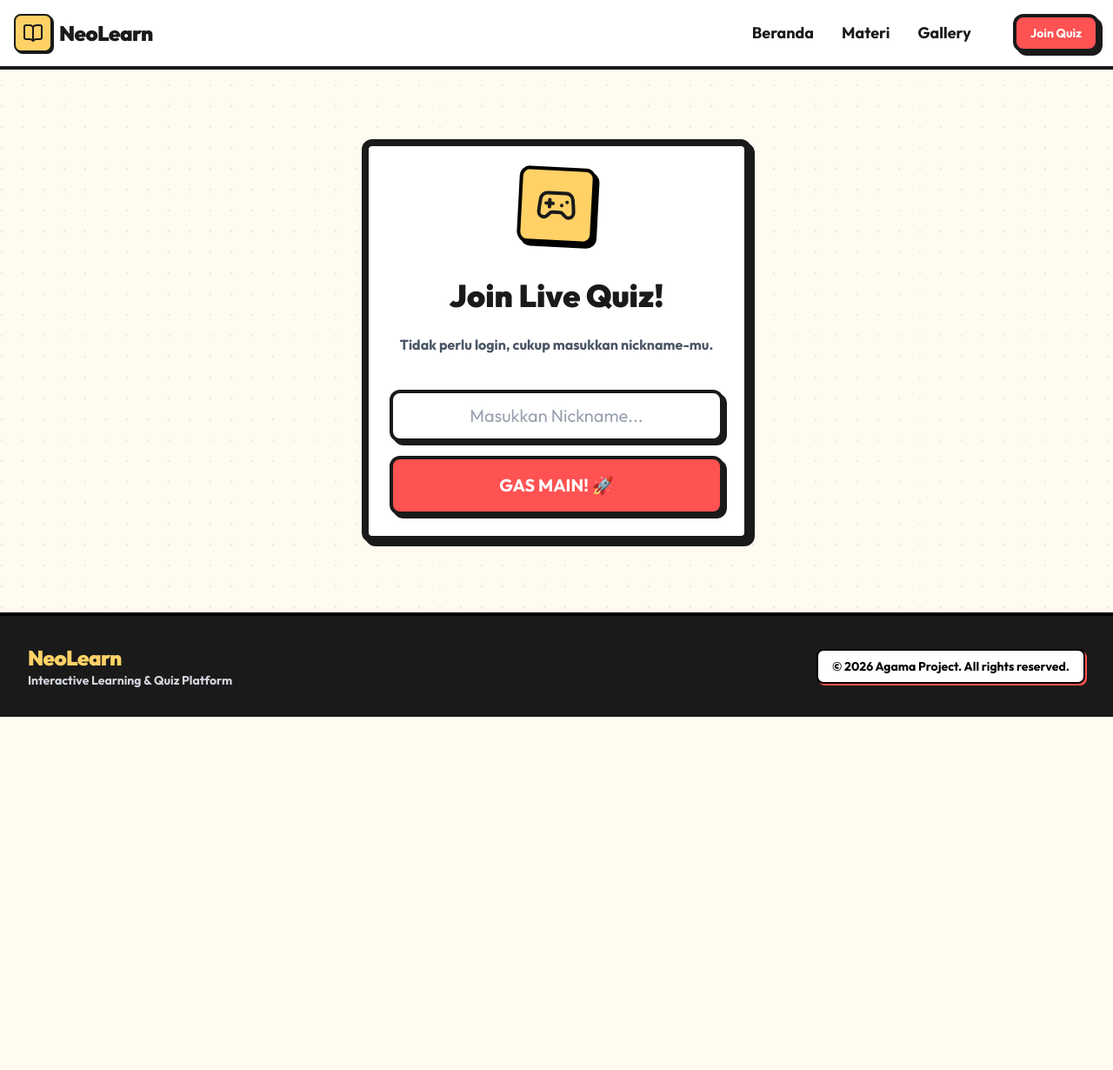
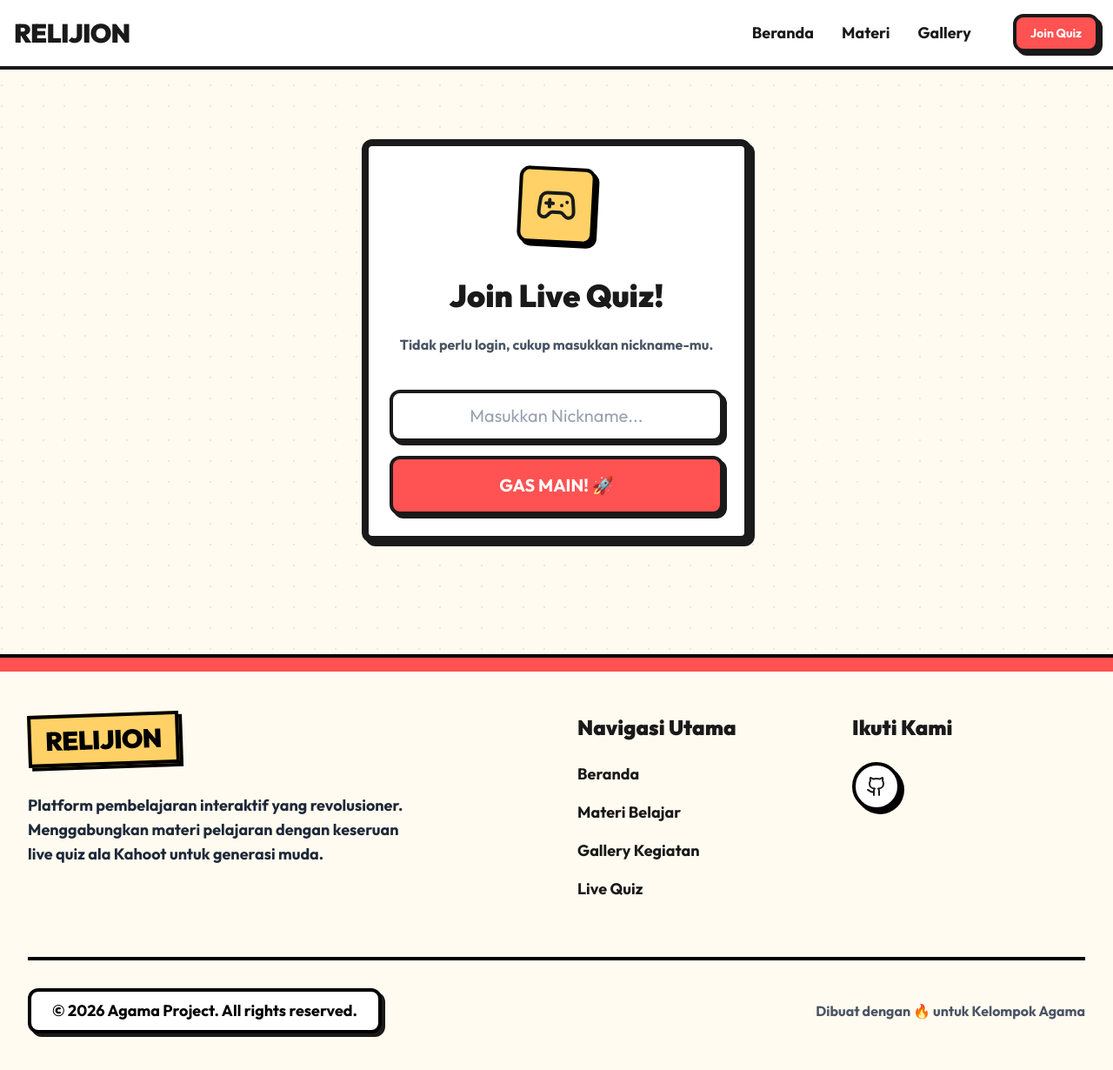
Before and after one commit to dimasrahmandaalfarizi/project-web-quiz, a Next.js app: page /quiz in a window 1280 px wide. Shown: the top 1230 px of the page at 87% size. Before the commit the page ends 824 px from the top, so only its background shows below. Built offline with nearby package versions, Linux system fonts and the light colour scheme.

Commit message:
feat: scaffold base application structure with homepage, layout components, and initial assets

```diff
--- a/src/app/layout.tsx
+++ b/src/app/layout.tsx
@@ -15,7 +15,7 @@ const geistMono = Geist_Mono({
 });
 
 export const metadata: Metadata = {
-  title: "NeoLearn | Interactive Learning & Quiz",
+  title: "RELIJION | Interactive Learning & Quiz",
   description: "Platform pembelajaran interaktif dan quiz realtime",
 };
 
--- a/src/app/page.tsx
+++ b/src/app/page.tsx
@@ -119,12 +119,12 @@ export default function Home() {
         >
           <div className="relative">
             <div className="absolute inset-0 bg-[var(--color-neo-green)] translate-x-4 translate-y-4 rounded-3xl border-4 border-black" />
-            <div className="relative z-10 w-full bg-white flex items-center justify-center rounded-3xl border-4 border-black aspect-[4/3]">
-              <div className="text-center">
-                <BookOpen className="w-24 h-24 md:w-32 md:h-32 mx-auto text-[var(--color-neo-primary)] opacity-50" />
-                <p className="mt-4 font-black text-xl md:text-2xl text-gray-400">GAMBAR ILUSTRASI</p>
-              </div>
-            </div>
+            {/* eslint-disable-next-line @next/next/no-img-element */}
+            <img
+              src="/hero.png"
+              alt="Students Learning"
+              className="relative z-10 w-full object-cover rounded-3xl border-4 border-black aspect-[4/3]"
+            />
             {/* Floating Badges */}
             <motion.div
               animate={{ y: [0, -10, 0] }}
@@ -185,8 +185,8 @@ export default function Home() {
       </section>
 
       {/* Features Section */}
-      <section className="py-12 bg-white -mx-4 md:-mx-8 px-4 md:px-8 border-y-4 border-black shadow-[0px_8px_0px_#000]">
-        <div className="max-w-7xl mx-auto py-8">
+      <section className="py-12 bg-white rounded-3xl border-4 border-black shadow-[8px_8px_0px_#000] px-4 md:px-8 my-12">
+        <div className="py-8">
           <div className="text-center mb-12">
             <h2 className="text-4xl font-black mb-4">Fitur Unggulan</h2>
             <p className="text-lg font-medium text-gray-700">Semua yang kamu butuhkan ada di sini.</p>
--- a/src/app/quiz/host/page.tsx
+++ b/src/app/quiz/host/page.tsx
@@ -11,7 +11,7 @@ type HostState = "LOBBY" | "PLAYING" | "LEADERBOARD";
 export default function HostQuizPage() {
   const [hostState, setHostState] = useState<HostState>("LOBBY");
   const [players] = useState(["Budi", "Siti", "Agus", "Dina", "Eko"]);
-  const [currentQuestion, setCurrentQuestion] = useState(1);
+  const [currentQuestion] = useState(1);
 
   return (
     <div className="flex flex-col items-center justify-center min-h-[70vh] py-8">
--- a/src/app/quiz/page.tsx
+++ b/src/app/quiz/page.tsx
@@ -5,7 +5,7 @@ import { NeoCard } from "@/components/ui/NeoCard";
 import { NeoInput } from "@/components/ui/NeoInput";
 import { motion, AnimatePresence } from "framer-motion";
 import { useState, useEffect } from "react";
-import { Trophy, Clock, Zap, Star, Gamepad2 } from "lucide-react";
+import { Trophy, Star, Gamepad2 } from "lucide-react";
 
 type GameState = "JOIN" | "WAITING" | "PLAYING" | "PODIUM" | "STATS";
 
@@ -30,7 +30,8 @@ export default function QuizPage() {
       const t = setTimeout(() => setTimeLeft(prev => prev - 1), 1000);
       return () => clearTimeout(t);
     } else if (gameState === "PLAYING" && timeLeft === 0) {
-      setGameState("PODIUM");
+      const t = setTimeout(() => setGameState("PODIUM"), 0);
+      return () => clearTimeout(t);
     }
   }, [gameState, timeLeft]);
 
--- a/src/components/layout/Footer.tsx
+++ b/src/components/layout/Footer.tsx
@@ -1,13 +1,53 @@
+import Link from "next/link";
+import { Github } from "lucide-react";
+
 export function Footer() {
   return (
-    <footer className="w-full bg-[var(--color-neo-dark)] text-white p-8 mt-auto border-t-4 border-black">
-      <div className="max-w-7xl mx-auto flex flex-col md:flex-row items-center justify-between gap-4">
-        <div className="flex flex-col items-center md:items-start">
-          <span className="text-2xl font-black tracking-tight text-[var(--color-neo-accent)]">NeoLearn</span>
-          <span className="text-sm font-bold text-gray-300">Interactive Learning & Quiz Platform</span>
+    <footer className="w-full bg-[var(--color-neo-bg)] border-t-4 border-black relative overflow-hidden mt-12">
+      {/* Decorative Top Border */}
+      <div className="absolute top-0 left-0 w-full h-4 bg-[var(--color-neo-primary)]"></div>
+
+      <div className="max-w-7xl mx-auto px-4 md:px-8 py-16">
+        <div className="grid grid-cols-1 md:grid-cols-2 lg:grid-cols-4 gap-12">
+
+          {/* Brand Info */}
+          <div className="flex flex-col items-start gap-4 lg:col-span-2">
+            <div className="bg-[var(--color-neo-accent)] px-4 py-2 border-4 border-black shadow-[4px_4px_0px_#000] rotate-[-2deg]">
+              <span className="text-3xl font-black tracking-tight text-black">RELIJION</span>
+            </div>
+            <p className="text-lg font-bold text-gray-800 max-w-md mt-4">
+              Platform pembelajaran interaktif yang revolusioner. Menggabungkan materi pelajaran dengan keseruan live quiz ala Kahoot untuk generasi muda.
+            </p>
+          </div>
+
+          {/* Navigasi Utama */}
+          <div className="flex flex-col gap-4">
+            <h3 className="text-2xl font-black mb-2">Navigasi Utama</h3>
+            <Link href="/" className="font-bold text-lg hover:text-[var(--color-neo-primary)] hover:translate-x-2 transition-transform w-fit">Beranda</Link>
+            <Link href="/materi" className="font-bold text-lg hover:text-[var(--color-neo-primary)] hover:translate-x-2 transition-transform w-fit">Materi Belajar</Link>
+            <Link href="/gallery" className="font-bold text-lg hover:text-[var(--color-neo-primary)] hover:translate-x-2 transition-transform w-fit">Gallery Kegiatan</Link>
+            <Link href="/quiz" className="font-bold text-lg hover:text-[var(--color-neo-primary)] hover:translate-x-2 transition-transform w-fit">Live Quiz</Link>
+          </div>
+
+          {/* Sosmed */}
+          <div className="flex flex-col gap-4">
+            <h3 className="text-2xl font-black mb-2">Ikuti Kami</h3>
+            <div className="flex gap-4">
+              <a href="https://github.com/dimasrahmandaalfarizi/project-web-quiz" target="_blank" rel="noopener noreferrer" className="bg-white p-3 border-4 border-black rounded-full hover:bg-[var(--color-neo-accent)] hover:text-white hover:-translate-y-1 shadow-[4px_4px_0px_#000] hover:shadow-[6px_6px_0px_#000] transition-all">
+                <Github className="w-6 h-6" />
+              </a>
+            </div>
+          </div>
         </div>
-        <div className="text-sm font-bold bg-white text-black px-4 py-2 rounded-lg border-2 border-black shadow-[2px_2px_0px_#ff5252]">
-          &copy; {new Date().getFullYear()} Agama Project. All rights reserved.
+
+        {/* Bottom Bar */}
+        <div className="mt-16 pt-8 border-t-4 border-black flex flex-col md:flex-row items-center justify-between gap-4">
+          <div className="text-lg font-bold text-black bg-white px-6 py-2 rounded-xl border-4 border-black shadow-[4px_4px_0px_#1a1a1a]">
+            &copy; {new Date().getFullYear()} Agama Project. All rights reserved.
+          </div>
+          <div className="font-bold text-gray-600">
+            Dibuat dengan 🔥 untuk Kelompok Agama
+          </div>
         </div>
       </div>
     </footer>
--- a/src/components/layout/Navbar.tsx
+++ b/src/components/layout/Navbar.tsx
@@ -2,7 +2,7 @@
 
 import Link from "next/link";
 import { NeoButton } from "../ui/NeoButton";
-import { BookOpen, Menu, X } from "lucide-react";
+import { Menu, X } from "lucide-react";
 import { useState, useEffect } from "react";
 import { usePathname } from "next/navigation";
 import { cn } from "@/lib/utils";
@@ -35,11 +35,8 @@ export function Navbar() {
       )}
     >
       <div className="max-w-7xl mx-auto flex items-center justify-between">
-        <Link href="/" className="flex items-center gap-2 group">
-          <div className="bg-[var(--color-neo-accent)] p-2 rounded-lg border-2 border-[var(--color-neo-dark)] group-hover:-translate-y-1 transition-transform shadow-[2px_2px_0px_#1a1a1a]">
-            <BookOpen className="w-6 h-6" />
-          </div>
-          <span className="text-2xl font-black tracking-tight">NeoLearn</span>
+        <Link href="/" className="flex items-center group">
+          <span className="text-3xl font-black tracking-tight group-hover:-translate-y-1 transition-transform">RELIJION</span>
         </Link>
 
         {/* Desktop Menu */}
--- a/src/components/ui/NeoInput.tsx
+++ b/src/components/ui/NeoInput.tsx
@@ -1,7 +1,7 @@
 import { cn } from "@/lib/utils";
 import React from "react";
 
-interface NeoInputProps extends React.InputHTMLAttributes<HTMLInputElement> {}
+type NeoInputProps = React.InputHTMLAttributes<HTMLInputElement>;
 
 export const NeoInput = React.forwardRef<HTMLInputElement, NeoInputProps>(
   ({ className, ...props }, ref) => {
```
Also changed, not shown: public/hero.png (added).
